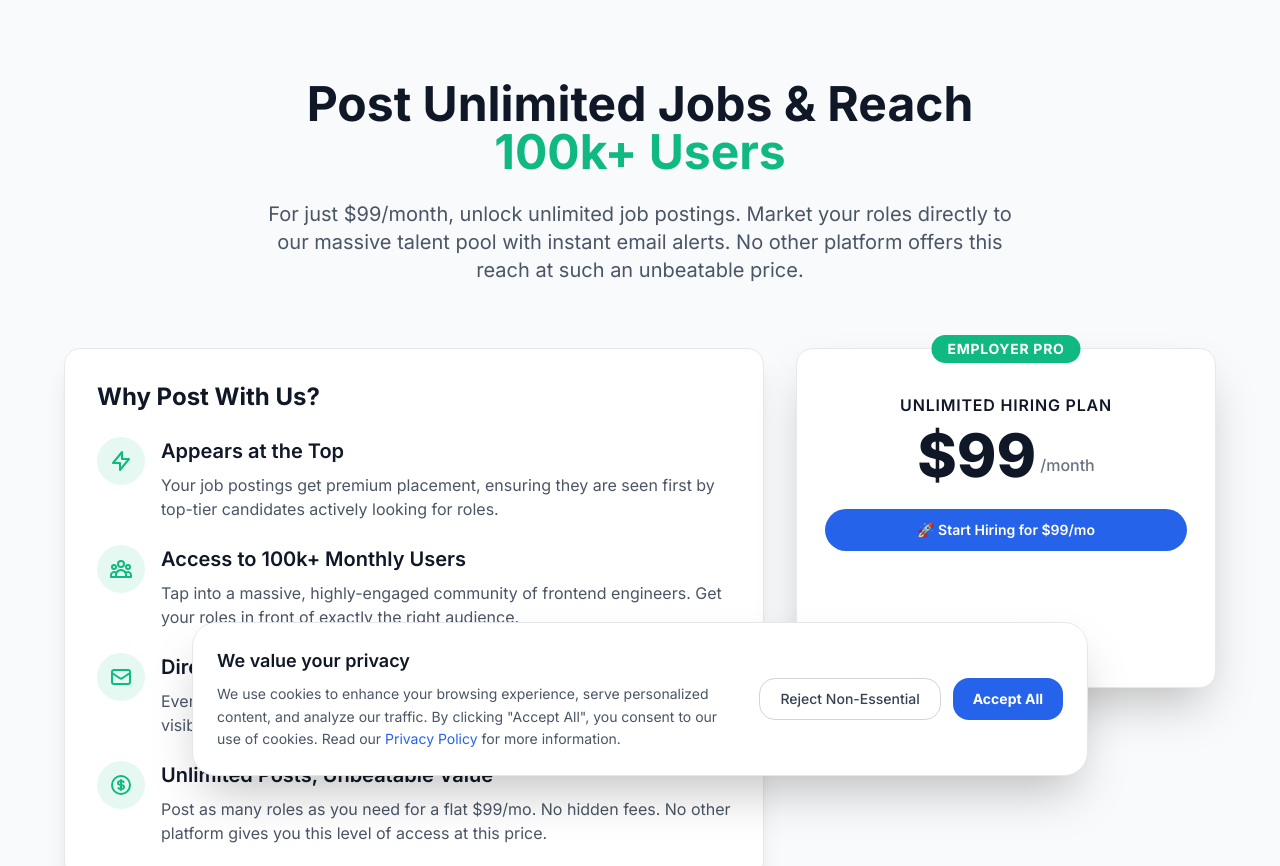
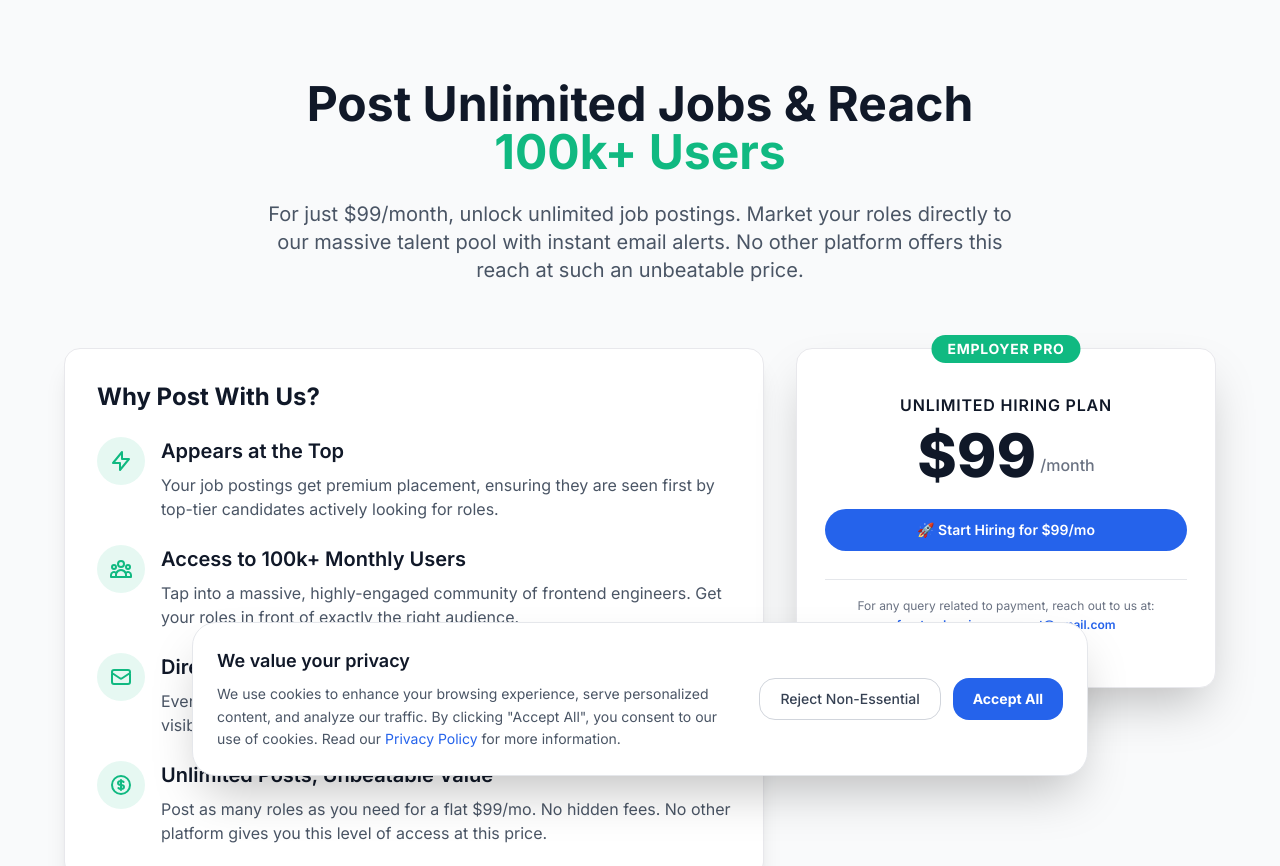
Before and after one commit to harshal-gav/frontend-engineers-fe, a Next.js app: page /employers/pricing in a window 1280 px wide. Shown: the top 866 px of the page. Built offline with nearby package versions, Linux system fonts and the light colour scheme; no server answers.

Commit message:
feat: add payment support email and contact info to pricing pages

```diff
--- a/src/app/employers/pricing/page.tsx
+++ b/src/app/employers/pricing/page.tsx
@@ -266,6 +266,11 @@ export default function EmployerPricingPage() {
                   </div>
                 )}
 
+                <div className="mt-4 pt-4 border-t border-gray-200 text-xs text-gray-500 text-center leading-relaxed">
+                  For any query related to payment, reach out to us at: <br/>
+                  <a href="mailto:frontendengineersupport@gmail.com" className="text-[#2563eb] hover:underline font-semibold">frontendengineersupport@gmail.com</a>
+                </div>
+
               </div>
             </div>
           </div>
--- a/src/app/pricing/page.tsx
+++ b/src/app/pricing/page.tsx
@@ -364,10 +364,15 @@ export default function PricingPage() {
 
                 <button
                   onClick={() => router.push("/")}
-                  className="w-full text-gray-600 hover:text-gray-900 py-3 transition-colors underline mt-4"
+                  className="w-full text-gray-600 hover:text-gray-900 py-3 transition-colors underline mt-2"
                 >
                   Browse free jobs (7-day delay)
                 </button>
+
+                <div className="mt-4 pt-4 border-t border-[#e2e2e6] text-xs text-gray-500 text-center leading-relaxed">
+                  For any query related to payment, reach out to us at: <br/>
+                  <a href="mailto:frontendengineersupport@gmail.com" className="text-[#2563eb] hover:underline font-semibold">frontendengineersupport@gmail.com</a>
+                </div>
               </div>
             </div>
           </div>
```
